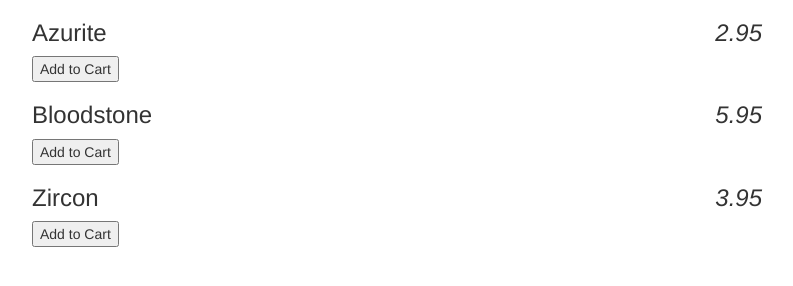
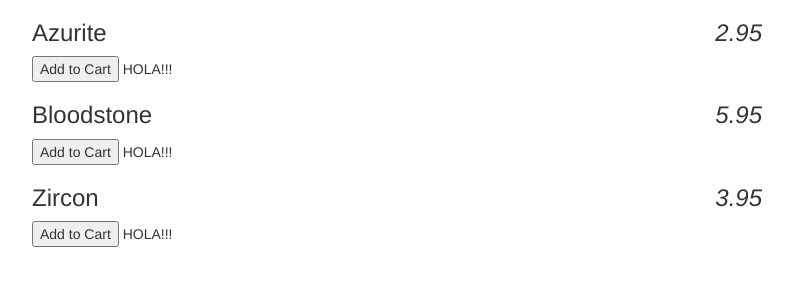
Before and after one commit to carlhogo/tutorial_angular, a website: page app/index.html at #/menu in a window 1280 px wide. Shown: the whole page, without its empty margins (243-1036 px from the left). Drawn offline with nearby package versions, Linux system fonts and the light colour scheme; some packages are replaced by stand-ins of ours; files that its build step writes are made by us from their sources.

Commit message:
test gitflow!

```diff
--- a/app/views/menu.html
+++ b/app/views/menu.html
@@ -5,5 +5,6 @@
     <em class="pull-right">{{product.price}}</em>
     </h3>
     <button ng-show='product.canPurchase'>Add to Cart</button>
+    HOLA!!!
 </div>
 </div>
```
